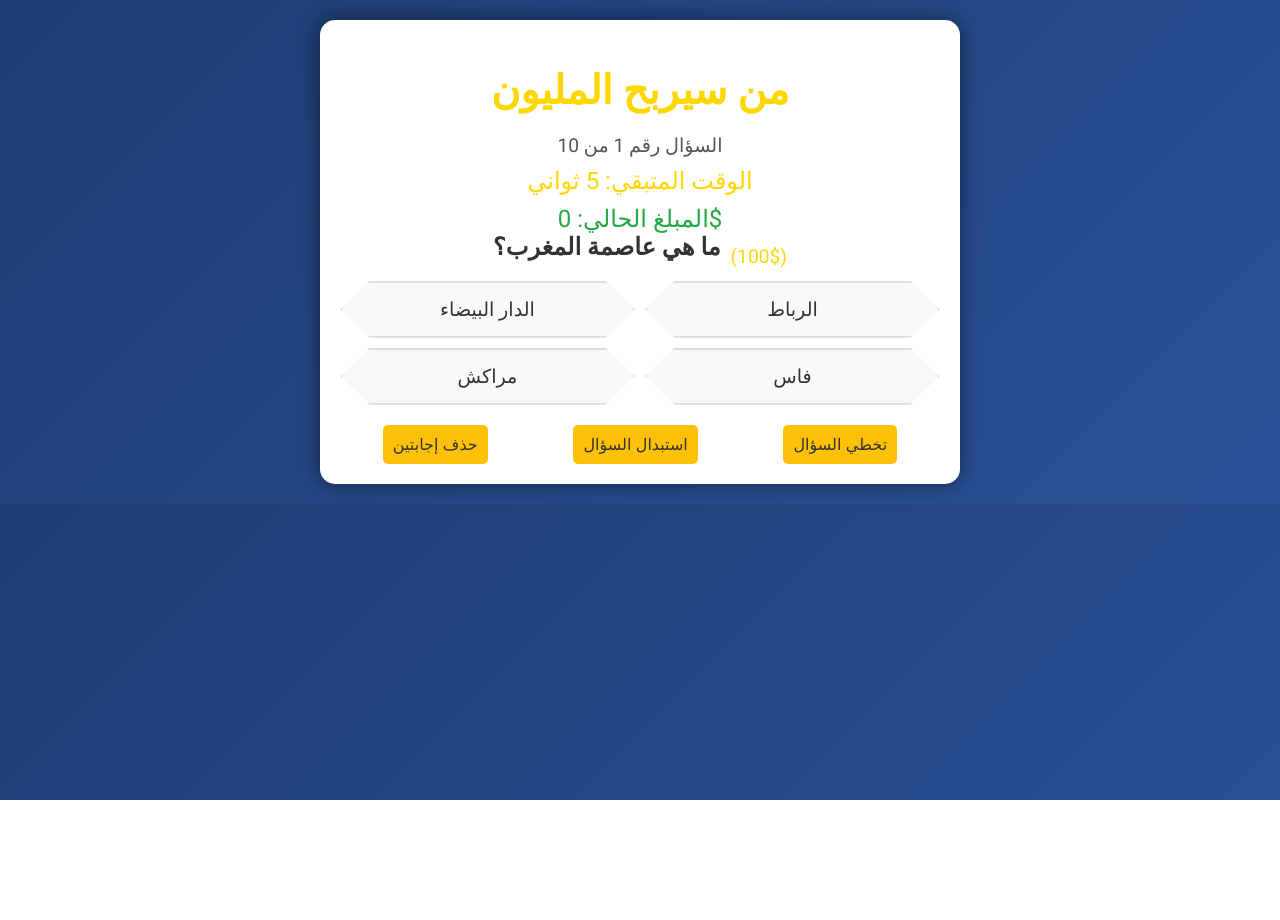
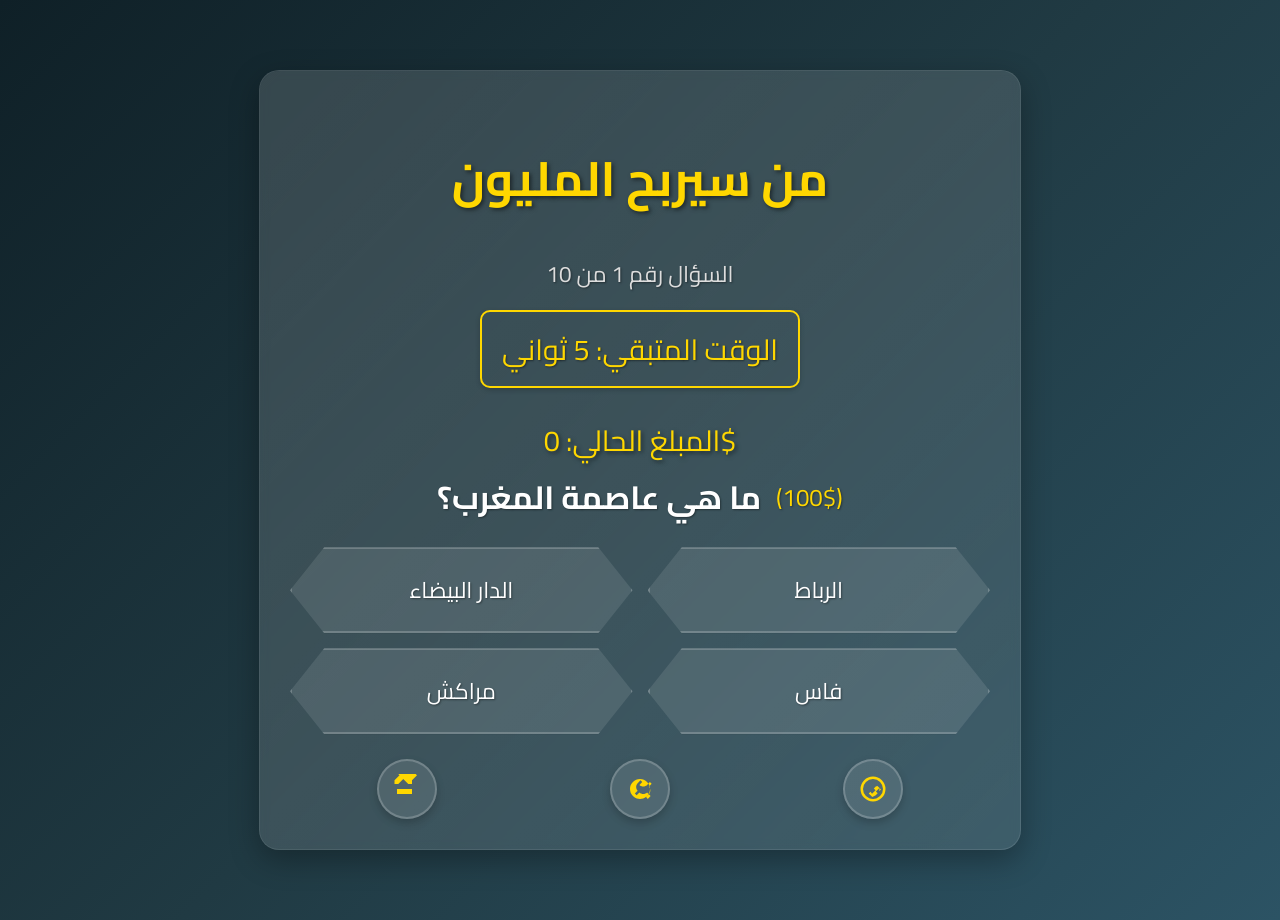
Before and after one commit to Kimos998/quizoma, a plain HTML site: page index.html in a window 1280 px wide. Before the commit the page ends 800 px from the top, so only its background shows below. Drawn offline with Linux system fonts and the light colour scheme.

Commit message:
Update index.html

```diff
--- a/index.html
+++ b/index.html
@@ -4,99 +4,128 @@
     <meta charset="UTF-8">
     <meta name="viewport" content="width=device-width, initial-scale=1.0">
     <title>من سيربح المليون</title>
-    <link href="https://fonts.googleapis.com/css2?family=Roboto:wght@400;700&display=swap" rel="stylesheet">
+    <link href="https://fonts.googleapis.com/css2?family=Cairo:wght@400;700&display=swap" rel="stylesheet">
     <style>
         body {
-            font-family: 'Roboto', sans-serif;
-            background: linear-gradient(135deg, #1e3c72, #2a5298);
+            font-family: 'Cairo', sans-serif;
+            background: linear-gradient(135deg, #0f2027, #203a43, #2c5364);
             color: #fff;
             text-align: center;
             padding: 20px;
             margin: 0;
+             overflow-x: hidden;
         }
 
         .quiz-container {
-            background: #fff;
-            padding: 20px;
-            border-radius: 15px;
-            box-shadow: 0 0 20px rgba(0, 0, 0, 0.5);
-            max-width: 600px;
-            margin: 0 auto;
-            color: #333;
+            background: rgba(255, 255, 255, 0.1);
+            padding: 30px;
+            border-radius: 20px;
+            box-shadow: 0 10px 30px rgba(0, 0, 0, 0.3);
+            max-width: 700px;
+            margin: 50px auto;
+            color: #fff;
              position: relative;
+             backdrop-filter: blur(5px);
+         border: 1px solid rgba(255, 255, 255, 0.1);
+        }
+
+         .quiz-container::before {
+            content: '';
+            position: absolute;
+            top: 0;
+            left: 0;
+            width: 100%;
+            height: 100%;
+            background: linear-gradient(to bottom right, rgba(255, 255, 255, 0.05), transparent);
+            border-radius: 20px;
+            z-index: -1;
         }
 
         h1 {
             color: #ffd700;
-            font-size: 2.5em;
-            margin-bottom: 20px;
+            font-size: 3em;
+            margin-bottom: 30px;
+            text-shadow: 2px 2px 4px rgba(0, 0, 0, 0.5);
         }
 
          .question-container {
           display: flex;
           align-items: center;
           justify-content: center;
-          gap: 10px;
+          gap: 15px;
+           margin-bottom: 20px;
         }
+
         .question {
-            margin-bottom: 20px;
+           font-size: 2em;
+          font-weight: bold;
+          text-shadow: 1px 1px 2px rgba(0, 0, 0, 0.4);
+        }
+
+
+         .question-money {
            font-size: 1.5em;
-            font-weight: bold;
+            color: #ffd700;
+             text-shadow: 1px 1px 2px rgba(0, 0, 0, 0.4);
         }
-         .question-money {
-          font-size: 1.2em;
-          color: #ffd700;
-        }
+
 
         .answers {
             display: flex;
             flex-direction: column;
-            gap: 10px;
+            gap: 15px;
+             margin-bottom: 20px;
         }
 
         .answer-row {
             display: flex;
             justify-content: space-between;
-            gap: 10px;
+            gap: 15px;
         }
 
         .answer {
              flex: 1;
-            padding: 15px;
-            background: #f9f9f9;
-            border: 2px solid #ddd;
-            border-radius: 10px;
+            padding: 20px;
+            background: rgba(255, 255, 255, 0.1);
+            border: 2px solid rgba(255, 255, 255, 0.2);
+             border-radius: 15px;
             cursor: pointer;
-            font-size: 1.2em;
-            transition: background 0.3s, transform 0.2s;
+            font-size: 1.4em;
+            transition: background 0.3s, transform 0.2s, box-shadow 0.2s;
              position: relative;
             clip-path: polygon(10% 0%, 90% 0%, 100% 50%, 90% 100%, 10% 100%, 0% 50%);
+            text-shadow: 1px 1px 2px rgba(0, 0, 0, 0.4);
+            box-shadow: 0 4px 8px rgba(0, 0, 0, 0.2);
         }
 
          .answer.selected {
              background: #2196F3;
             color: #fff;
+            box-shadow: 0 6px 12px rgba(33, 150, 243, 0.4);
         }
 
         .answer.correct {
             background: #4CAF50 !important;
             color: #fff;
+            box-shadow: 0 6px 12px rgba(76, 175, 80, 0.4);
         }
 
          .answer.wrong {
              background: #F44336 !important;
              color: #fff;
+             box-shadow: 0 6px 12px rgba(244, 67, 54, 0.4);
         }
 
         .answer:hover:not(.selected):not(.correct):not(.wrong) {
-            background: #ffd700;
+            background: rgba(255, 255, 255, 0.2);
             transform: scale(1.05);
+             box-shadow: 0 6px 12px rgba(0, 0, 0, 0.3);
         }
 
         .result {
             margin-top: 20px;
-            font-size: 1.5em;
-            color: #333;
+            font-size: 1.8em;
+             color: #fff;
         }
 
         .hidden {
@@ -104,85 +133,126 @@
         }
 
         .score {
-            font-size: 1.8em;
+            font-size: 2em;
             color: #ffd700;
             margin-top: 20px;
+             text-shadow: 2px 2px 4px rgba(0, 0, 0, 0.5);
         }
 
         .percentage {
-            font-size: 1.5em;
-            color: #28a745;
+            font-size: 1.8em;
+            color: #4CAF50;
+             text-shadow: 1px 1px 2px rgba(0, 0, 0, 0.4);
         }
 
         .money {
-            font-size: 1.5em;
-            color: #28a745;
+            font-size: 1.8em;
+            color: #ffd700;
             margin-top: 10px;
+            text-shadow: 2px 2px 4px rgba(0, 0, 0, 0.5);
         }
 
 
         .question-number {
-            font-size: 1.2em;
-            color: #555;
-            margin-bottom: 10px;
+            font-size: 1.4em;
+            color: #ddd;
+            margin-bottom: 15px;
+             text-shadow: 1px 1px 2px rgba(0, 0, 0, 0.4);
         }
 
          .timer {
-            font-size: 1.5em;
+            font-size: 1.8em;
             color: #ffd700;
-            margin-bottom: 10px;
+            margin-bottom: 15px;
+            text-shadow: 1px 1px 2px rgba(0, 0, 0, 0.4);
+             display: inline-block;
+            padding: 10px 20px;
+            border: 2px solid #ffd700;
+            border-radius: 10px;
+            box-shadow: 0 2px 5px rgba(0, 0, 0, 0.2);
+
         }
 
+
         #next-btn, #retry-btn {
-            margin-top: 20px;
-            padding: 10px 20px;
-            background-color: #28a745;
+             margin-top: 25px;
+            padding: 15px 30px;
+            background: #4CAF50;
             color: #fff;
             border: none;
-            border-radius: 5px;
+            border-radius: 10px;
             cursor: pointer;
-            font-size: 1.2em;
+             font-size: 1.4em;
+              transition: background 0.3s, transform 0.2s, box-shadow 0.2s;
+           box-shadow: 0 4px 8px rgba(0, 0, 0, 0.2);
+            text-shadow: 1px 1px 2px rgba(0, 0, 0, 0.4);
         }
 
+
         #next-btn:hover, #retry-btn:hover {
-            background-color: #218838;
+            background-color: #43A047;
+            transform: scale(1.05);
+              box-shadow: 0 6px 12px rgba(0, 0, 0, 0.3);
         }
+
 
         .flag {
             position: absolute;
-            top: -10px;
-            right: -10px;
-            width: 20px;
-            height: 20px;
+            top: -15px;
+            right: -15px;
+            width: 30px;
+            height: 30px;
              background: #2196F3;
             clip-path: polygon(50% 0%, 100% 50%, 50% 100%, 0% 50%);
+            box-shadow: 0 2px 5px rgba(0, 0, 0, 0.3);
         }
 
         .helps {
             display: flex;
              justify-content: space-around;
-            margin-top: 20px;
+             margin-top: 25px;
         }
 
        .help-btn {
-            padding: 10px;
-            background-color: #ffc107;
-            color: #333;
-            border: none;
-            border-radius: 5px;
+            position: relative;
+             width: 60px;
+            height: 60px;
+            background: rgba(255, 255, 255, 0.1);
+            border: 2px solid rgba(255, 255, 255, 0.2);
+            border-radius: 50%;
             cursor: pointer;
-            font-size: 1em;
+            display: flex;
+            align-items: center;
+            justify-content: center;
+            transition: background 0.3s, transform 0.2s, box-shadow 0.2s;
+            box-shadow: 0 4px 8px rgba(0, 0, 0, 0.2);
         }
 
         .help-btn:hover:not(:disabled) {
-            background-color: #ffeb3b;
+             background: rgba(255, 255, 255, 0.2);
+            transform: scale(1.1);
+             box-shadow: 0 6px 12px rgba(0, 0, 0, 0.3);
         }
 
+
         .help-btn:disabled {
-            background-color: #ccc;
-            color: #666;
+            background-color: #444;
+            color: #888;
             cursor: not-allowed;
+             box-shadow: none;
         }
+
+        .help-btn svg {
+            width: 30px;
+            height: 30px;
+             fill: #ffd700;
+              transition: fill 0.3s;
+             text-shadow: 1px 1px 2px rgba(0, 0, 0, 0.4);
+        }
+        .help-btn:hover:not(:disabled) svg {
+            fill: #fff;
+        }
+
     </style>
 </head>
 <body>
@@ -196,12 +266,17 @@
               <div id="question-text" class="question"></div>
                 <span id="question-money" class="question-money"></span>
              </div>
-
             <div class="answers" id="answers"></div>
              <div class="helps" id="helps">
-                <button id="help-50" class="help-btn" disabled>حذف إجابتين</button>
-                <button id="help-replace" class="help-btn" disabled>استبدال السؤال</button>
-               <button id="help-skip" class="help-btn" disabled>تخطي السؤال</button>
+                 <button id="help-50" class="help-btn" disabled>
+                   <svg xmlns="http://www.w3.org/2000/svg" viewBox="0 0 24 24"><path d="M16 8v-3l4-4-4-4v-3h-3l-4 4-4-4h-3v3l4 4-4 4v3h3l4-4 4 4h3zm0 4v4h-12v-4h12z"/></svg>
+                 </button>
+                <button id="help-replace" class="help-btn" disabled>
+                    <svg xmlns="http://www.w3.org/2000/svg" viewBox="0 0 24 24"><path d="M12 4c-4.41 0-8 3.59-8 8s3.59 8 8 8 8-3.59 8-8-3.59-8-8-8zm5.66 10.84c-.77.77-1.88 1.2-3.06 1.2-1.18 0-2.28-.43-3.06-1.2l-2.24 2.24-1.41-1.41 2.24-2.24c-.77-.77-1.2-1.88-1.2-3.06 0-1.18.43-2.28 1.2-3.06l2.24-2.24 1.41 1.41-2.24 2.24c.77.77 1.88 1.2 3.06 1.2 1.18 0 2.28-.43 3.06-1.2l2.24-2.24 1.41 1.41-2.24 2.24c.77.77 1.2 1.88 1.2 3.06 0 1.18-.43 2.28-1.2 3.06l-2.24 2.24 1.41 1.41 2.24-2.24z"/></svg>
+                 </button>
+               <button id="help-skip" class="help-btn" disabled>
+                 <svg xmlns="http://www.w3.org/2000/svg" viewBox="0 0 24 24"><path d="M14.2 10l-1.54 1.54 1.4 1.41-2.83 2.83L10 14.21l-1.41 1.41 2.83 2.83L14.2 17l1.54-1.54-1.4-1.41 2.83-2.83L17 13.8l1.41-1.41-2.83-2.83zM12 2a10 10 0 1 0 0 20 10 10 0 0 0 0-20zm0 18a8 8 0 1 1 0-16 8 8 0 0 1 0 16z"/></svg>
+                 </button>
             </div>
             <button id="next-btn" class="hidden">التالي</button>
         </div>
@@ -322,7 +397,7 @@
             }
         ];
 
-        const quizContainer = document.getElementById('quiz');
+        const quizContainer = document.querySelector('.quiz-container');
          const questionContainer = document.querySelector('.question-container');
         const questionText = document.getElementById('question-text');
          const questionMoney = document.getElementById('question-money');
@@ -373,6 +448,7 @@
                 }
             }, 1000);
         }
+
 
       function showQuestion(questionIndex) {
            const question = questions[questionIndex];
@@ -438,6 +514,7 @@
             nextButton.classList.remove('hidden');
         }
 
+
        function nextQuestion() {
             currentQuestionIndex++;
             if (currentQuestionIndex < questions.length) {
@@ -475,6 +552,7 @@
             showQuestion(currentQuestionIndex);
         }
 
+
         nextButton.addEventListener('click', nextQuestion);
         retryButton.addEventListener('click', retryQuiz);
         showQuestion(currentQuestionIndex);
@@ -482,6 +560,7 @@
          help50Button.addEventListener('click', useHelp50);
         helpReplaceButton.addEventListener('click', useHelpReplace);
         helpSkipButton.addEventListener('click', useHelpSkip);
+
 
       function useHelp50() {
             if (usedHelps.help50) return;
```
Lines whose indentation alone changed are shown as unchanged.
